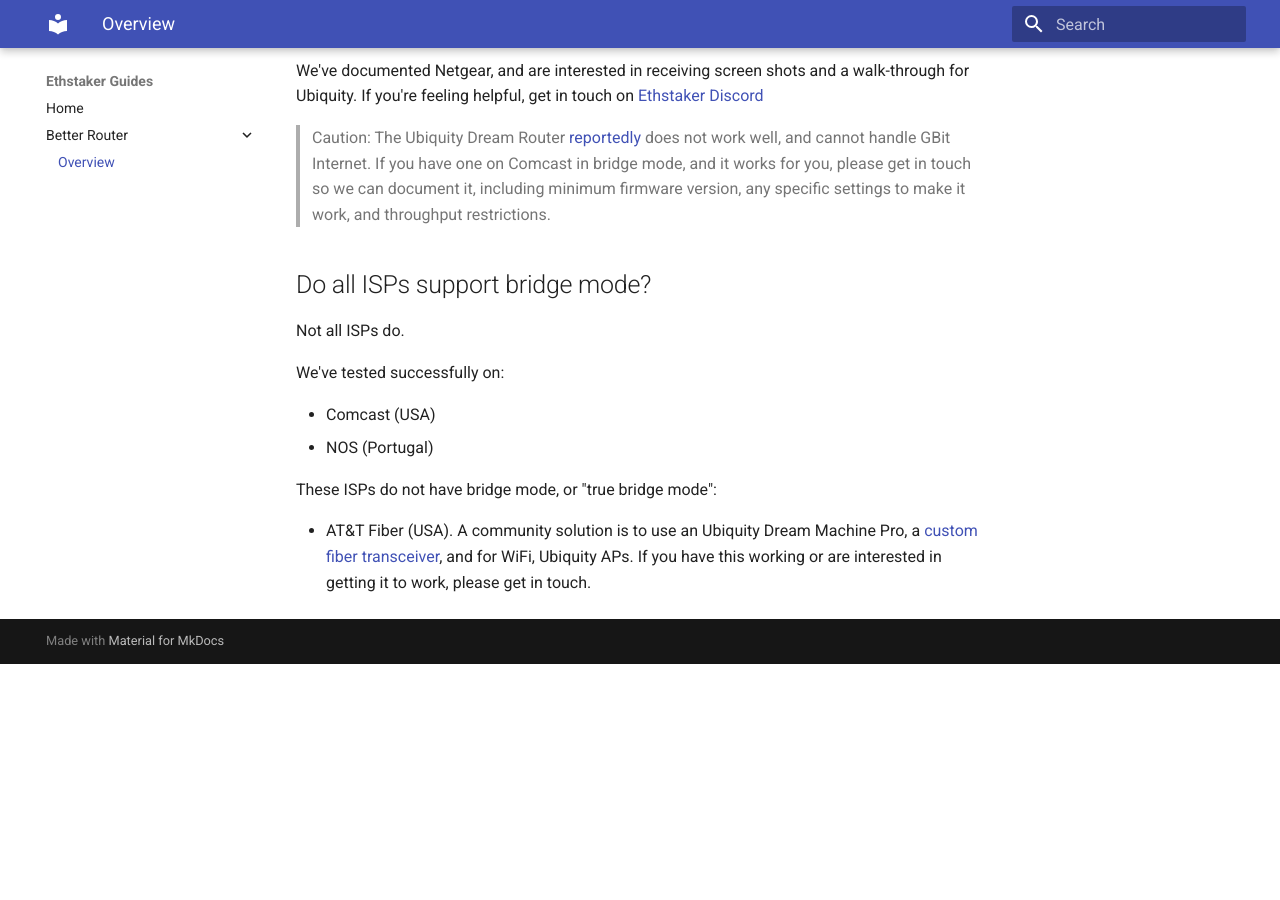
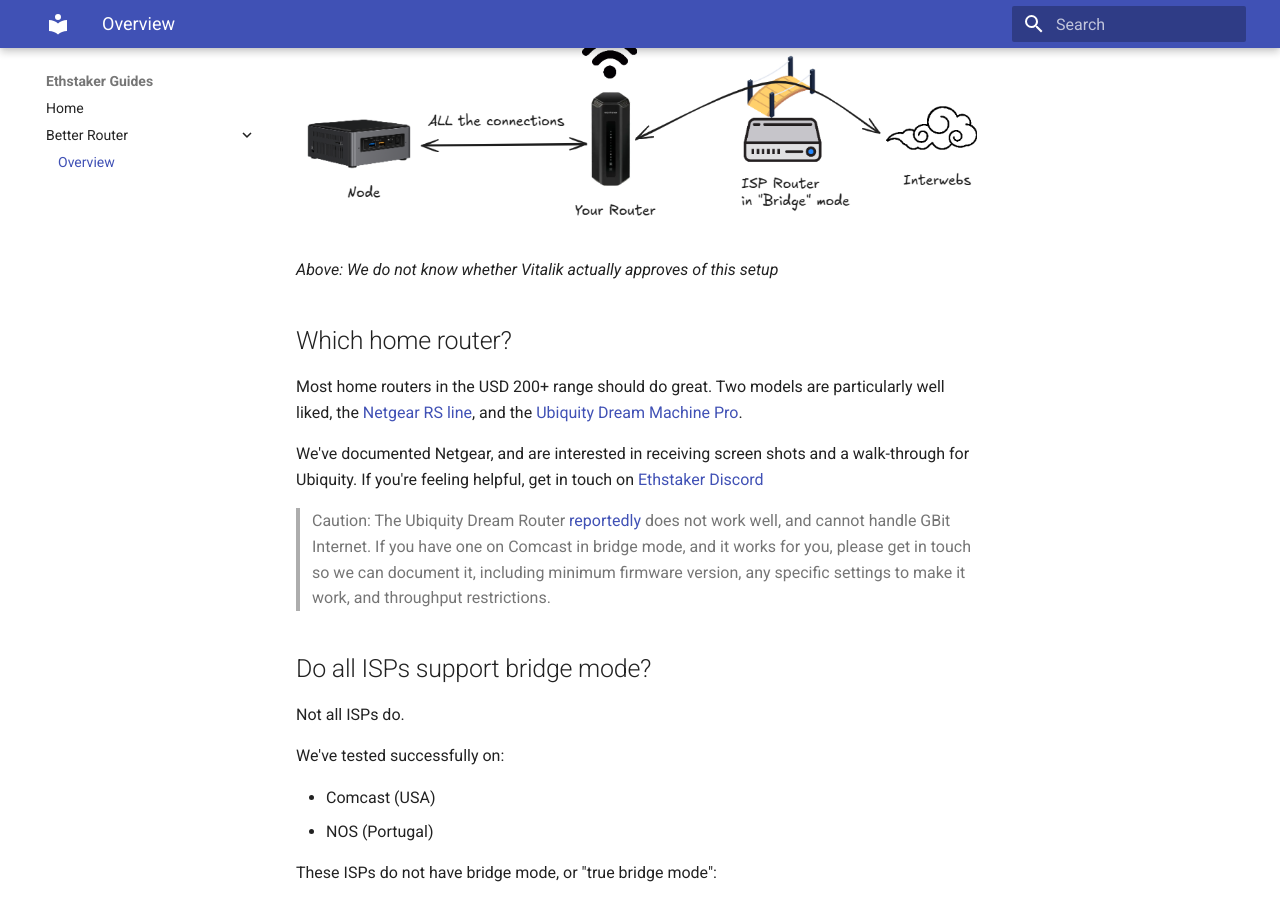
Before and after one commit to eth-educators/ethstaker-guides, an MkDocs documentation site: the page built from docs/home-router/overview.md, in a window 1280 px wide and 900 px high, scrolled down 1076 px. Built offline with MkDocs 1.6.1 and Material for MkDocs 9.7.7, drawn with Linux system fonts in a browser that asks for light colours; before the commit the page ends 1740 px from its top, so only the background shows below that.

Commit message:
Improved picture (#114)

```diff
--- a/docs/home-router/overview.md
+++ b/docs/home-router/overview.md
@@ -18,6 +18,10 @@
 
 The ISP's router is kept in the setup so that the ISP has a clear "demarc" - Demarcation Point - and will continue to
 provide good support for issues with the line. This also simplifies setup.
+
+![Network improved](../images/home-router/vitalik-network.png)
+
+*Above: We do not know whether Vitalik actually approves of this setup*
 
 ## Which home router?
 
```
